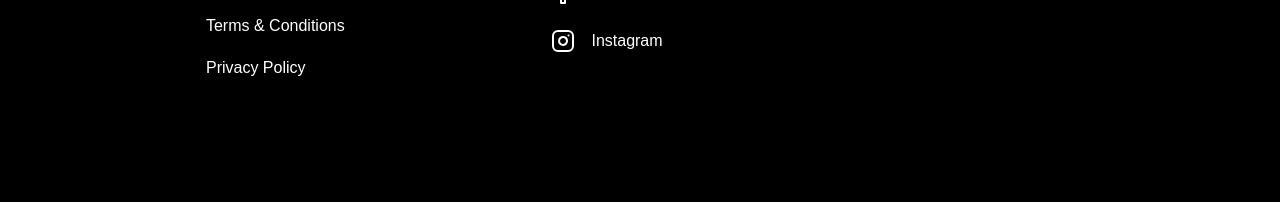
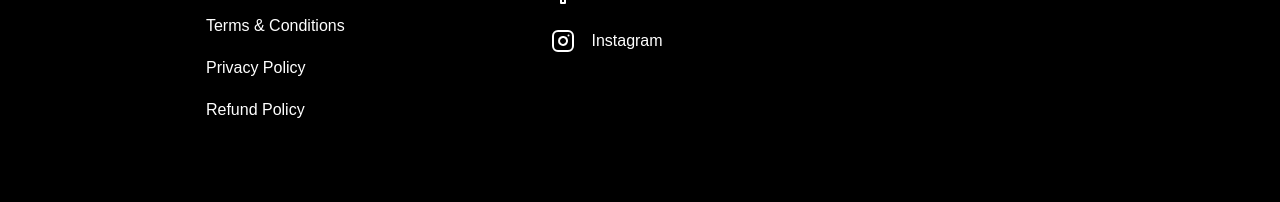
Before and after one commit to Asusual-clothing/asusual_new, a Node server app: page /about in a window 1280 px wide. Shown: the part 1251-1453 px from the top of the page. Before the commit the page ends 1327 px from the top, so only its background shows below. Run offline with Node 20, Linux system fonts and the light colour scheme; some libraries are stand-ins or nearby versions.

Commit message:
footer and nav updated

```diff
--- a/middleware/checkAdminAuth.js
+++ b/middleware/checkAdminAuth.js
@@ -4,13 +4,13 @@ const checkAdminAuth = async (req, res, next) => {
   try {
     const adminId = req.session.adminId || req.cookies.adminId;
     if (!adminId) {
-      return res.redirect("/admin-login");
+      return res.redirect("/admin/login");
     }
     const admin = await Admin.findById(adminId);
     if (!admin) {
       req.session.destroy();
       res.clearCookie("adminId");
-      return res.redirect("/admin-login");
+      return res.redirect("/admin/login");
     }
     req.admin = admin;
     res.locals.admin = admin;
@@ -19,7 +19,7 @@ const checkAdminAuth = async (req, res, next) => {
     console.error("Admin auth error:", error);
     req.session.destroy();
     res.clearCookie("adminId");
-    res.redirect("/admin-login");
+    res.redirect("/admin/login");
   }
 };
 
--- a/routes/paymentRoutes.js
+++ b/routes/paymentRoutes.js
@@ -78,9 +78,11 @@ router.post("/process-order", async (req, res) => {
     const merchantOrderId = uuidv4();
     const redirectUrl = `${process.env.BASE_URL}/payment/payment-callback?merchantOrderId=${merchantOrderId}&orderId=${pendingOrder._id}`;
 
+    const amountInPaise = Math.round(totalAmount * 100);
+
     const request = StandardCheckoutPayRequest.builder()
       .merchantOrderId(merchantOrderId)
-      .amount(totalAmount.toString())
+      .amount(amountInPaise.toString())
       .redirectUrl(redirectUrl)
       .build();
 
--- a/routes/posterRoutes.js
+++ b/routes/posterRoutes.js
@@ -25,13 +25,13 @@ const checkAdminAuth = async (req, res, next) => {
   try {
     const adminId = req.session.adminId || req.cookies.adminId;
     if (!adminId) {
-      return res.redirect("/admin-login");
+      return res.redirect("/admin/login");
     }
     const admin = await Admin.findById(adminId);
     if (!admin) {
       req.session.destroy();
       res.clearCookie("adminId");
-      return res.redirect("/admin-login");
+      return res.redirect("/admin/login");
     }
     req.admin = admin;
     res.locals.admin = admin;
@@ -40,7 +40,7 @@ const checkAdminAuth = async (req, res, next) => {
     console.error("Admin auth error:", error);
     req.session.destroy();
     res.clearCookie("adminId");
-    res.redirect("/admin-login");
+    res.redirect("/admin/login");
   }
 };
 
--- a/views/aboutUs.ejs
+++ b/views/aboutUs.ejs
@@ -321,6 +321,11 @@
                     Privacy Policy
                   </a>
                 </li>
+                <li class="footer__nav-item">
+                    <a href="/Refund-policy" class="footer__nav-link">
+                      Refund Policy
+                    </a>
+                  </li>
               </ul>
             </nav>
           </div>
--- a/views/add_product.ejs
+++ b/views/add_product.ejs
@@ -255,7 +255,7 @@
             })
             .then(response => {
                 if (response.ok) {
-                    window.location.href = '/admin-login';
+                    window.location.href = '/admin/login';
                 } else {
                     throw new Error('Logout failed');
                 }
--- a/views/allProduct.ejs
+++ b/views/allProduct.ejs
@@ -366,6 +366,11 @@
                     Privacy Policy
                   </a>
                 </li>
+                <li class="footer__nav-item">
+                    <a href="/Refund-policy" class="footer__nav-link">
+                      Refund Policy
+                    </a>
+                  </li>
               </ul>
             </nav>
           </div>
--- a/views/allorders.ejs
+++ b/views/allorders.ejs
@@ -218,6 +218,11 @@
                     Privacy Policy
                   </a>
                 </li>
+                <li class="footer__nav-item">
+                    <a href="/Refund-policy" class="footer__nav-link">
+                      Refund Policy
+                    </a>
+                  </li>
 
               </ul>
             </nav>
--- a/views/cart.ejs
+++ b/views/cart.ejs
@@ -497,6 +497,11 @@
                       Privacy Policy
                     </a>
                   </li>
+                  <li class="footer__nav-item">
+                    <a href="/Refund-policy" class="footer__nav-link">
+                      Refund Policy
+                    </a>
+                  </li>
 
                 </ul>
               </nav>
--- a/views/contactUs.ejs
+++ b/views/contactUs.ejs
@@ -202,6 +202,11 @@
                   Privacy Policy
                 </a>
               </li>
+              <li class="footer__nav-item">
+                    <a href="/Refund-policy" class="footer__nav-link">
+                      Refund Policy
+                    </a>
+                  </li>
 
             </ul>
           </nav>
--- a/views/index.ejs
+++ b/views/index.ejs
@@ -835,6 +835,11 @@
                       Privacy Policy
                     </a>
                   </li>
+                  <li class="footer__nav-item">
+                    <a href="/Refund-policy" class="footer__nav-link">
+                      Refund Policy
+                    </a>
+                  </li>
                 </ul>
               </nav>
             </div>
--- a/views/privacypolicy.ejs
+++ b/views/privacypolicy.ejs
@@ -249,6 +249,11 @@
                     Privacy Policy
                   </a>
                 </li>
+                <li class="footer__nav-item">
+                    <a href="/Refund-policy" class="footer__nav-link">
+                      Refund Policy
+                    </a>
+                  </li>
               </ul>
             </nav>
           </div>
--- a/views/product_detail.ejs
+++ b/views/product_detail.ejs
@@ -417,6 +417,11 @@
                         Privacy Policy
                       </a>
                     </li>
+                    <li class="footer__nav-item">
+                    <a href="/Refund-policy" class="footer__nav-link">
+                      Refund Policy
+                    </a>
+                  </li>
 
                   </ul>
                 </nav>
--- a/views/refund_policy.ejs
+++ b/views/refund_policy.ejs
@@ -541,6 +541,11 @@
                 </a>
 
               </li>
+              <li class="footer__nav-item">
+                    <a href="/Refund-policy" class="footer__nav-link">
+                      Refund Policy
+                    </a>
+                  </li>
 
 
 
--- a/views/signup2.ejs
+++ b/views/signup2.ejs
@@ -205,6 +205,11 @@
                     Privacy Policy
                   </a>
                 </li>
+                <li class="footer__nav-item">
+                    <a href="/Refund-policy" class="footer__nav-link">
+                      Refund Policy
+                    </a>
+                  </li>
               </ul>
             </nav>
           </div>
--- a/views/termsandcondition.ejs
+++ b/views/termsandcondition.ejs
@@ -266,6 +266,11 @@
                   Privacy Policy
                 </a>
               </li>
+              <li class="footer__nav-item">
+                    <a href="/Refund-policy" class="footer__nav-link">
+                      Refund Policy
+                    </a>
+                  </li>
 
             </ul>
           </nav>
--- a/views/user-order_details.ejs
+++ b/views/user-order_details.ejs
@@ -363,6 +363,11 @@
                     Privacy Policy
                   </a>
                 </li>
+                <li class="footer__nav-item">
+                    <a href="/Refund-policy" class="footer__nav-link">
+                      Refund Policy
+                    </a>
+                  </li>
               </ul>
             </nav>
           </div>
```
